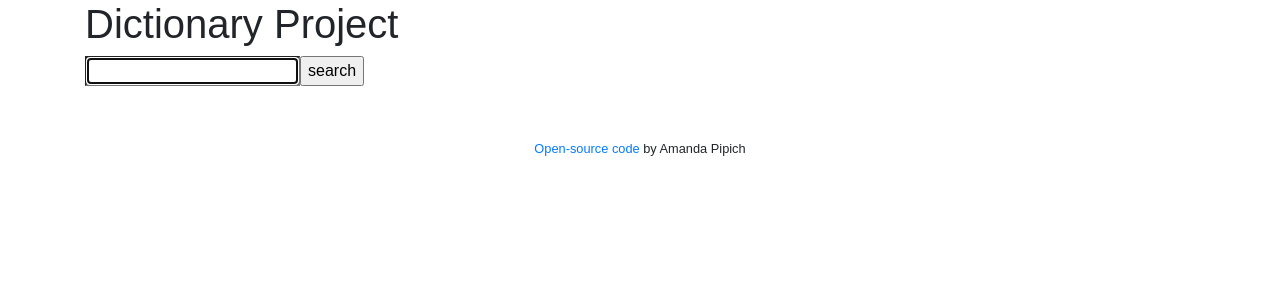
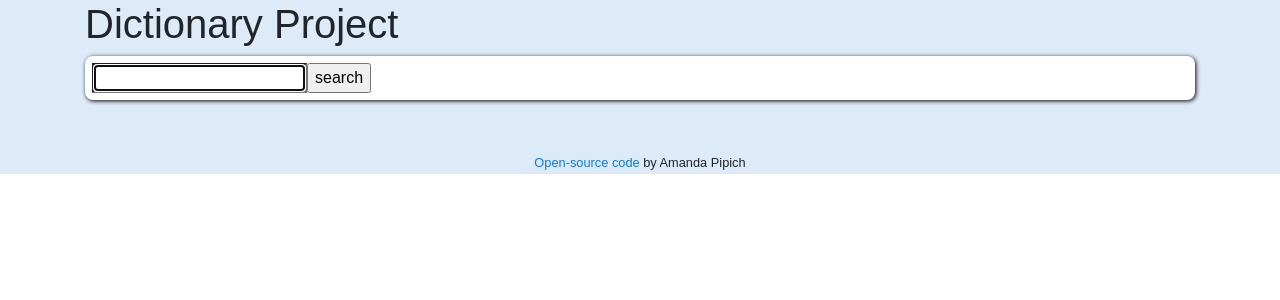
Before and after one commit to apipich/DictionaryProject_React, a React (Create React App) app: page / in a window 1280 px wide. Shown: the top 300 px of the page. Built offline with nearby package versions, Linux system fonts and the light colour scheme; no server answers.

Commit message:
added <section> and some styling

```diff
--- a/src/Info.js
+++ b/src/Info.js
@@ -8,6 +8,7 @@ export default function Info(props) {
   if (props.info) {
 return (
   <div className="information">
+    <section>
     <br/>
     <h2>{props.info.word}
     </h2>
@@ -18,17 +19,17 @@ return (
   </div>
 );
 })}
+</section>
 <br/>
 {props.info.meanings.map(function(meaning, index) {
 return (
-<div key={index}>
+<section key={index}>
   <Meaning meaning={meaning} />
-  </div>
+  </section>
 );
 })}
     </div>
 );
-
 } else {
   return null;
 }
--- a/src/Meaning.js
+++ b/src/Meaning.js
@@ -4,6 +4,7 @@ import "./Meaning.css";
 
 export default function Meaning(props) {
 return (
+  <section>
   <div className="details">
     <h4>{props.meaning.partOfSpeech}</h4>
 {props.meaning.definitions.map(function(definition, index) {
@@ -20,5 +21,6 @@ return (
 })}
 
 </div>
+</section>
 )
 }
--- a/src/Search.css
+++ b/src/Search.css
@@ -1,2 +1,6 @@
-.dictionary form {
+.dictionary section {
+background: white;
+padding: 7px;
+border-radius: 8px;
+box-shadow: 1px 1px 4px #000;
 }
--- a/src/Search.js
+++ b/src/Search.js
@@ -34,10 +34,12 @@ search();
 if (loaded) {
 return (
 <div className="dictionary">
+  <section>
 <form onSubmit={handleSubmit}>
   <input type="search" autoFocus={true} onChange={handleWord}/>
   <input type="submit" value="search"/>
 </form>
+</section>
 <Info info={info}/>
 </div>
 )
--- a/src/styles.css
+++ b/src/styles.css
@@ -1,5 +1,6 @@
 .App {
   font-family: sans-serif;
+  background: #DDEAF7;
 }
 
 .myCode {
```
